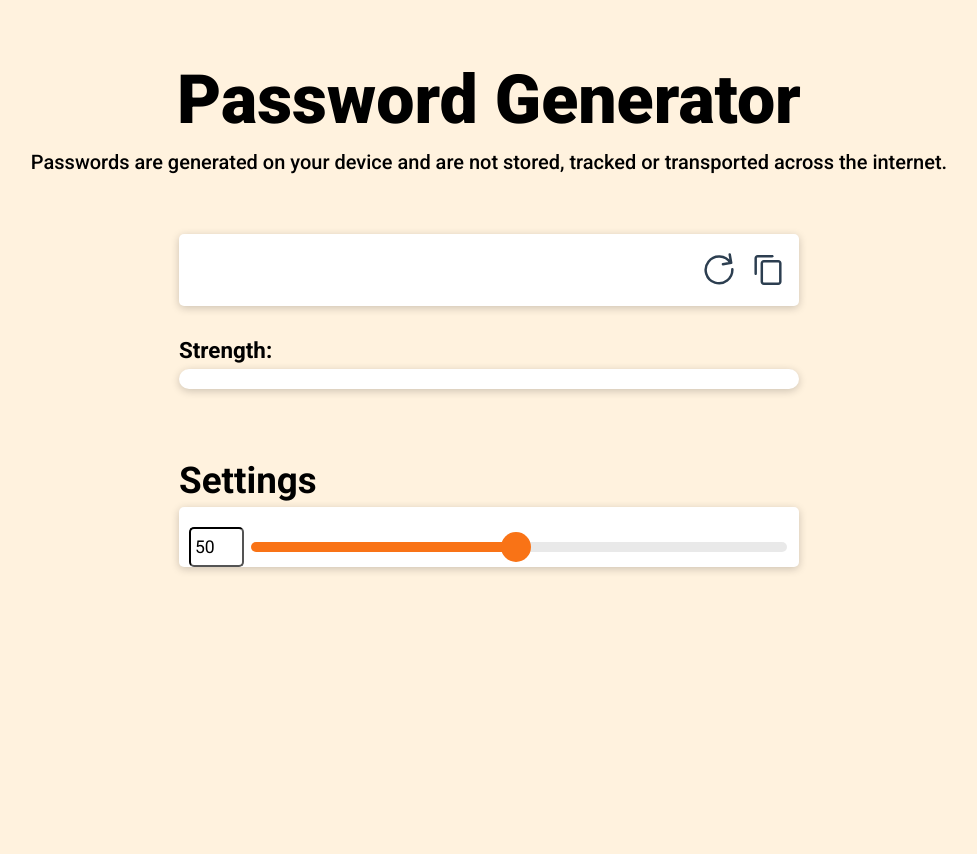
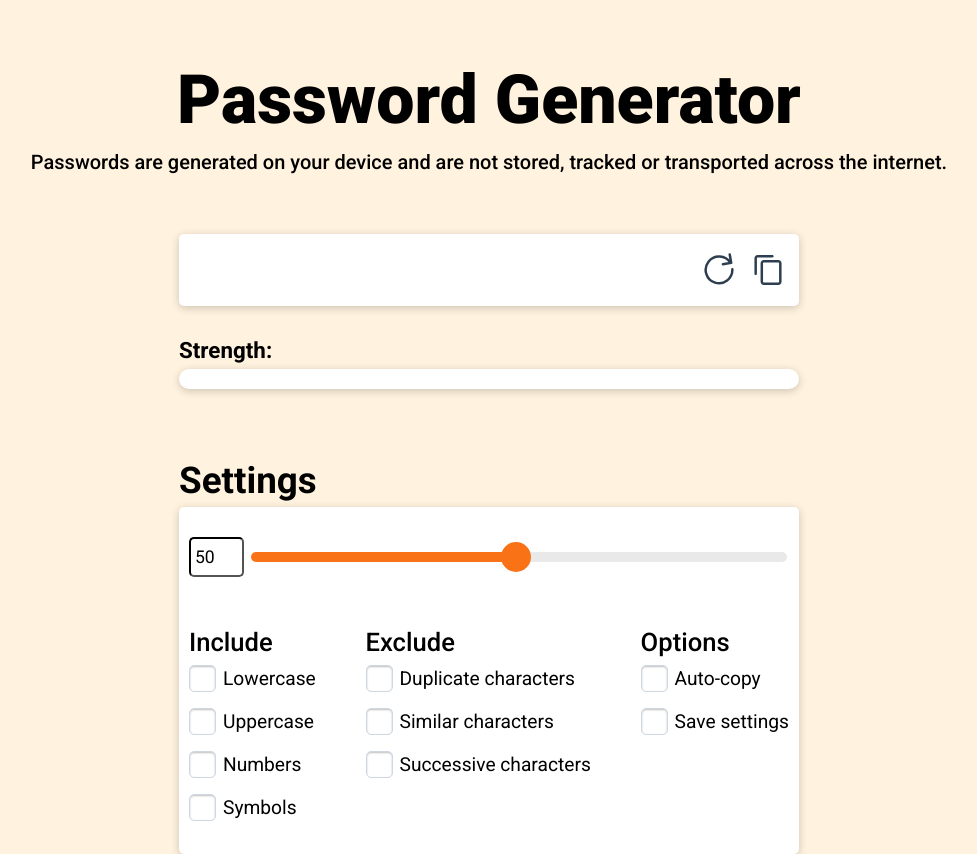
Before and after one commit to Kris-github0/Password-Generator, a React app: page / in a window 1280 px wide. Shown: the whole page, without its empty margins (151-1128 px from the left). Before the commit the page ends 800 px from the top, so only its background shows below. Built offline with nearby package versions, Linux system fonts and the light colour scheme.

Commit message:
Add configuration component

```diff
--- a/src/components/Configuration.js
+++ b/src/components/Configuration.js
@@ -8,6 +8,53 @@ function Configuration({ settings, updateSettings, copy }) {
       <div className="configuration-options-container">
         <form onSubmit={(e) => e.preventDefault()}>
           <Length length={50} updateSettings={updateSettings} />
+          <div className="fieldset-container">
+            <fieldset className="include-container">
+              <legend>Include</legend>
+              <label>
+                <input type="checkbox" name="lowercase" />
+                Lowercase
+              </label>
+              <label>
+                <input type="checkbox" name="uppercase" />
+                Uppercase
+              </label>
+              <label>
+                <input type="checkbox" name="numbers" />
+                Numbers
+              </label>
+              <label>
+                <input type="checkbox" name="symbols" />
+                Symbols
+              </label>
+            </fieldset>
+            <fieldset className="exclude-container">
+              <legend>Exclude</legend>
+              <label>
+                <input type="checkbox" name="duplicateCharacters" />
+                Duplicate characters
+              </label>
+              <label>
+                <input type="checkbox" name="similarCharacters" />
+                Similar characters
+              </label>
+              <label>
+                <input type="checkbox" name="successiveCharacters" />
+                Successive characters
+              </label>
+            </fieldset>
+            <fieldset className="alternate-options-container">
+              <legend>Options</legend>
+              <label>
+                <input type="checkbox" name="autoCopy" />
+                Auto-copy
+              </label>
+              <label>
+                <input type="checkbox" name="saveSettings" />
+                Save settings
+              </label>
+            </fieldset>
+          </div>
         </form>
       </div>
     </section>
--- a/src/style.css
+++ b/src/style.css
@@ -82,7 +82,8 @@ body {
 }
 
 button,
-.length-slider {
+.length-slider,
+label {
   -webkit-tap-highlight-color: transparent;
 }
 
@@ -471,6 +472,12 @@ button:focus-visible {
   padding-top: 20px;
 }
 
+@media screen and (min-width: 700px) {
+  .configuration-options-container {
+    padding-top: 30px;
+  }
+}
+
 .configuration-header {
   margin-bottom: 5px;
 
@@ -531,8 +538,13 @@ button:focus-visible {
   display: flex;
   align-items: center;
 
-  margin-left: 10px;
-  margin-right: 10px;
+  margin: 0 10px 30px;
+}
+
+@media screen and (min-width: 700px) {
+  .length-container {
+    margin-bottom: 50px;
+  }
 }
 
 .length-input {
@@ -586,3 +598,163 @@ button:focus-visible {
 .length-slider:focus-visible::-webkit-slider-thumb {
   outline: 3px solid black;
 }
+
+/* Options */
+.fieldset-container {
+  display: flex;
+  justify-content: space-between;
+  flex-wrap: wrap;
+
+  margin: 0 10px 0;
+}
+
+.fieldset-container > :not(:last-child) {
+  margin-right: 20px;
+}
+
+fieldset {
+  display: flex;
+  flex-direction: column;
+
+  margin-bottom: 20px;
+}
+
+legend {
+  margin-bottom: 5px;
+
+  font-size: clamp(18.2px, 1.3rem, 23.4px);
+  font-weight: 500;
+}
+
+@media screen and (min-width: 290px) {
+  legend {
+    font-size: clamp(19.6px, 1.4rem, 26.6px);
+  }
+}
+
+@media screen and (min-width: 325px) {
+  legend {
+    font-size: clamp(19.5px, 1.5rem, 27px);
+  }
+}
+
+@media screen and (min-width: 400px) {
+  legend {
+    font-size: clamp(22.4px, 1.6rem, 30.4px);
+  }
+}
+
+@media screen and (min-width: 435px) {
+  legend {
+    font-size: clamp(19.6px, 1.4rem, 26.6px);
+  }
+}
+
+@media screen and (min-width: 525px) {
+  legend {
+    font-size: clamp(19.5px, 1.5rem, 27px);
+  }
+}
+
+@media screen and (min-width: 700px) {
+  legend {
+    font-size: clamp(22.4px, 1.6rem, 30.4px);
+  }
+}
+
+label {
+  display: flex;
+  align-items: center;
+
+  margin-bottom: 7px;
+
+  font-size: clamp(14px, 1rem, 19px);
+}
+
+@media screen and (min-width: 290px) {
+  label {
+    font-size: clamp(16.8px, 1.2rem, 22.8px);
+  }
+}
+
+@media screen and (min-width: 350px) {
+  label {
+    font-size: clamp(18.2px, 1.3rem, 23.4px);
+  }
+}
+
+@media screen and (min-width: 435px) {
+  label {
+    font-size: clamp(16.8px, 1.2rem, 22.8px);
+  }
+}
+
+@media screen and (min-width: 440px) {
+  label {
+    margin-bottom: 10px;
+  }
+}
+
+label,
+input[type="checkbox"] {
+  cursor: pointer;
+}
+
+input[type="checkbox"] {
+  margin-left: 0px;
+  margin-right: 7px;
+}
+
+input[type="checkbox"] {
+  position: relative;
+
+  width: 27px;
+  min-width: 27px;
+  height: 27px;
+  border: 1px solid #ced8e3;
+  border-radius: 5px;
+
+  appearance: none;
+  -webkit-appearance: none;
+  background-color: white;
+
+  box-shadow: inset 0 1px 2px 0 rgb(0 0 0 / 25%);
+}
+
+input[type="checkbox"]:focus-visible {
+  outline: 3px solid black;
+  outline-offset: -1px;
+}
+
+input[type="checkbox"]:checked::before {
+  content: "";
+
+  position: absolute;
+  left: -1px;
+  top: -1px;
+
+  height: 27px;
+  width: 27px;
+
+  border: 1px solid #f97316;
+  border-radius: 5px;
+
+  background-color: #f97316;
+
+  box-shadow: inset 0 1px 2px 0 transparent;
+}
+
+input[type="checkbox"]:checked::after {
+  content: "";
+
+  position: absolute;
+  left: 3px;
+  top: 6px;
+
+  width: 20px;
+  height: 9px;
+  border-left: 3px solid white;
+  border-bottom: 3px solid white;
+
+  transform: rotate(-50deg);
+}
```
